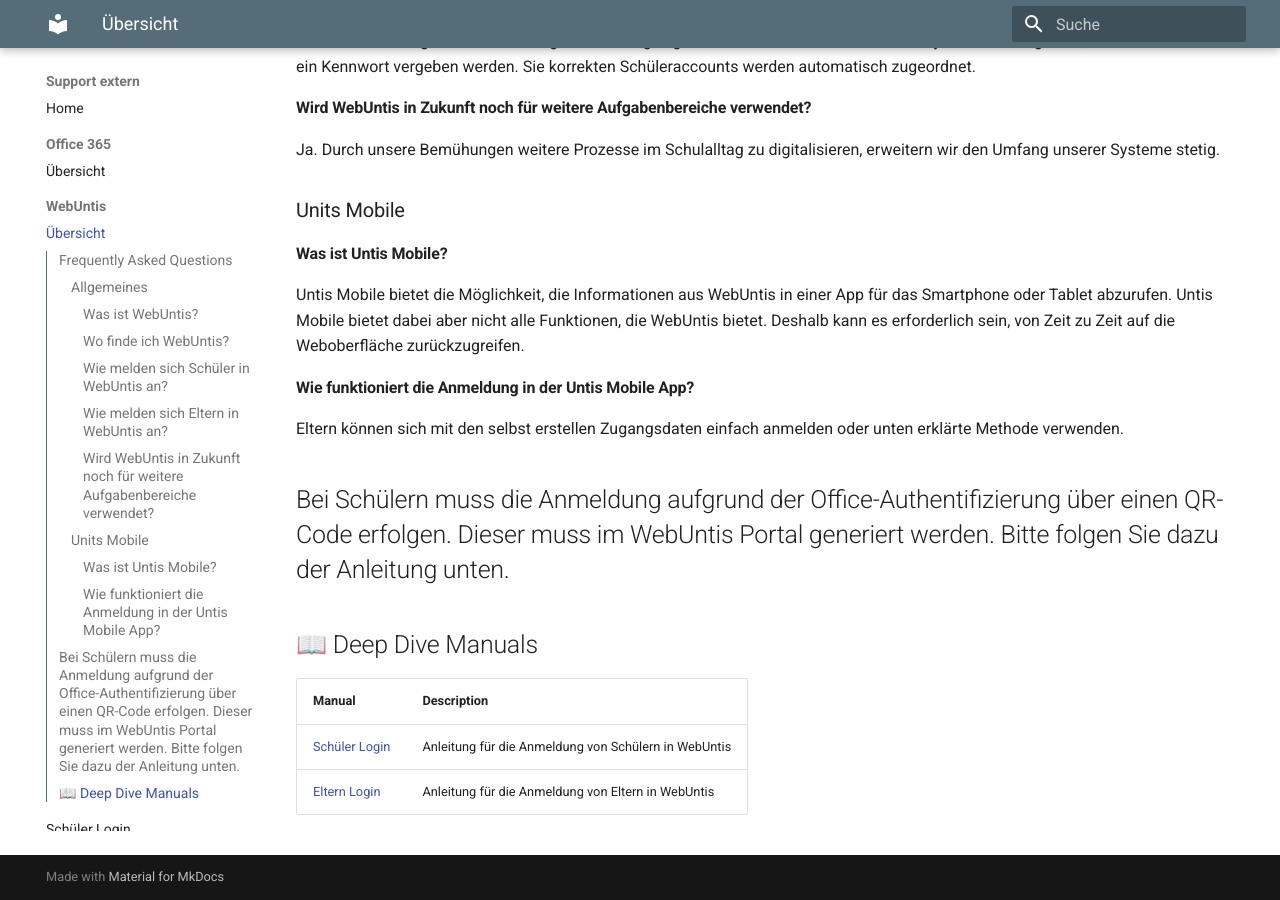
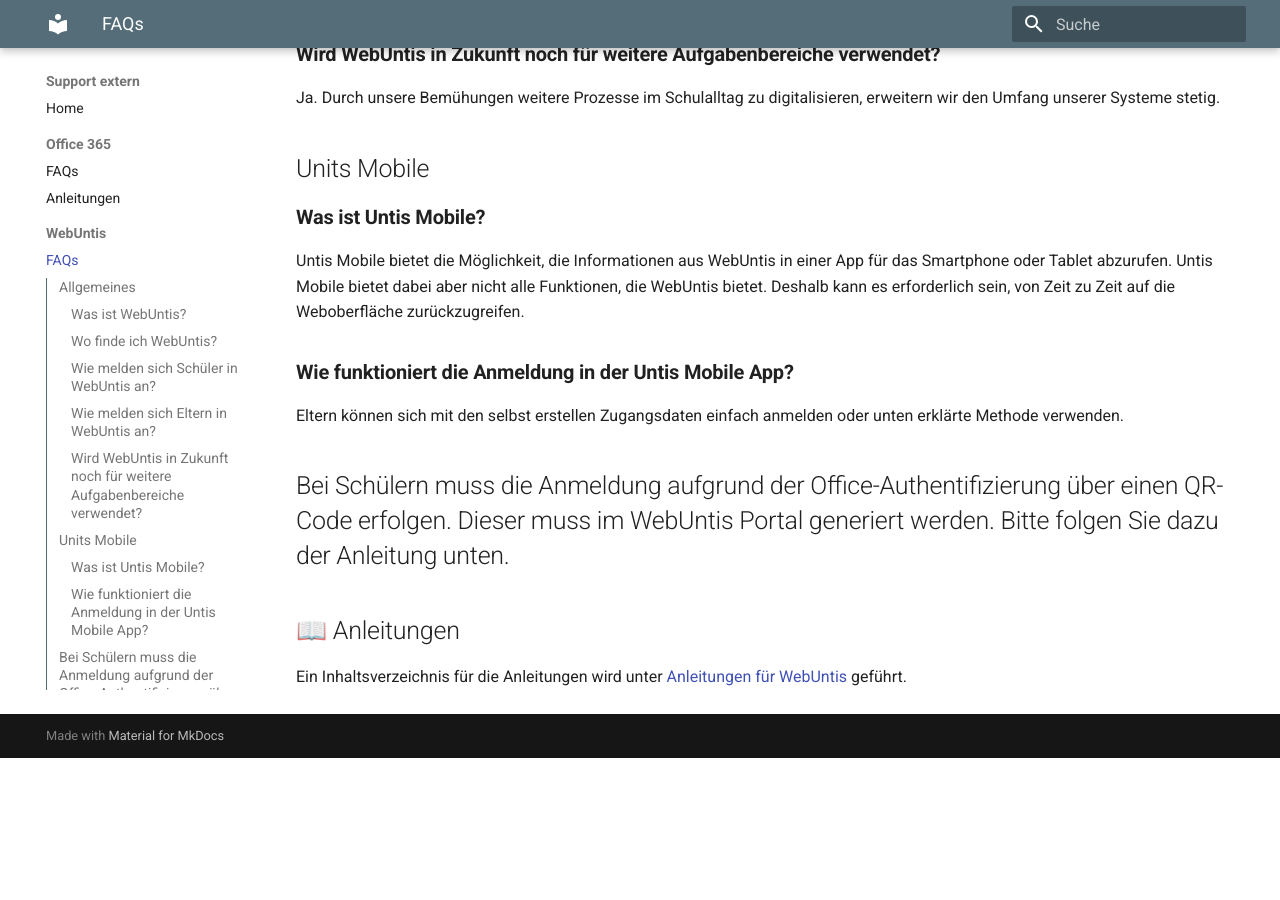
Before and after one commit to Paedagogium-Schwerin/paedagogium-schwerin.github.io, an MkDocs documentation site: the page built from docs/webuntis/index.md, in a window 1280 px wide and 900 px high, scrolled down 708 px. Built offline with MkDocs 1.6.1 and Material for MkDocs 9.7.7, drawn with Linux system fonts in a browser that asks for light colours; after the commit the page ends 1466 px from its top, so only the background shows below that; some of the changed text lies outside the part shown.

Commit message:
Improve navigation

```diff
--- a/docs/webuntis/index.md
+++ b/docs/webuntis/index.md
@@ -1,48 +1,39 @@
-# Office 365
+# WebUntis - FAQs
+## Allgemeines
 
-Antworten auf die häufigsten Fragen zu Office 365.
-
----
-
-## Frequently Asked Questions
-### Allgemeines
-
-#### **Was ist WebUntis?**
+### **Was ist WebUntis?**
 
 WebUntis ist für Schüler und Eltern die zentrale Informationsquelle für Stunden- und Vertretungsplan, sowie aktuelle Informationen zum Schulbetrieb.
 
-#### **Wo finde ich WebUntis?**
+### **Wo finde ich WebUntis?**
 
 Die URL für WebUntis lautet: [https://paedagogium-schwerin.webuntis.com](https://paedagogium-schwerin.webuntis.com/).
 
-#### **Wie melden sich Schüler in WebUntis an?**
+### **Wie melden sich Schüler in WebUntis an?**
 
 Schüler können sich in WebUntis einfach mit ihren Office-Zugangsdaten anmelden. Dafür muss auf der Startseite der Button “Office 365 Anmeldung” verwendet werden. Anschließend öffnet sich ein Pop-Up zur Anmeldung bei Office 365.
 
-#### **Wie melden sich Eltern in WebUntis an?**
+### **Wie melden sich Eltern in WebUntis an?**
 
 Eltern können sich über die Selbstregistrierung einen Erziehungsberechtigten-Account anlegen. Im System sind dazu die E-Mail-Adressen hinterlegt, die beim Vertragsschluss angelegt sind. Sofern die Mail-Adresse im System hinterlegt wird, kann anschließend ein Kennwort vergeben werden. Sie korrekten Schüleraccounts werden automatisch zugeordnet.
 
-#### **Wird WebUntis in Zukunft noch für weitere Aufgabenbereiche verwendet?**
+### **Wird WebUntis in Zukunft noch für weitere Aufgabenbereiche verwendet?**
 
 Ja. Durch unsere Bemühungen weitere Prozesse im Schulalltag zu digitalisieren, erweitern wir den Umfang unserer Systeme stetig.
 
-### Units Mobile
+## Units Mobile
 
-#### **Was ist Untis Mobile?**
+### **Was ist Untis Mobile?**
 
 Untis Mobile bietet die Möglichkeit, die Informationen aus WebUntis in einer App für das Smartphone oder Tablet abzurufen. Untis Mobile bietet dabei aber nicht alle Funktionen, die WebUntis bietet. Deshalb kann es erforderlich sein, von Zeit zu Zeit auf die Weboberfläche zurückzugreifen.
 
-#### **Wie funktioniert die Anmeldung in der Untis Mobile App?**
+### **Wie funktioniert die Anmeldung in der Untis Mobile App?**
 
 Eltern können sich mit den selbst erstellen Zugangsdaten einfach anmelden oder unten erklärte Methode verwenden.
 
 Bei Schülern muss die Anmeldung aufgrund der Office-Authentifizierung über einen QR-Code erfolgen. Dieser muss im WebUntis Portal generiert werden. Bitte folgen Sie dazu der Anleitung unten.
 ---
 
-## 📖 Deep Dive Manuals
+## 📖 Anleitungen
 
-| Manual | Description |
-|--------|-------------|
-| [Schüler Login](students-login.md) | Anleitung für die Anmeldung von Schülern in WebUntis |
-| [Eltern Login](parents-login.md) | Anleitung für die Anmeldung von Eltern in WebUntis |
+Ein Inhaltsverzeichnis für die Anleitungen wird unter [Anleitungen für WebUntis](manuals.md) geführt.
--- a/mkdocs.yml
+++ b/mkdocs.yml
@@ -31,8 +31,12 @@ markdown_extensions:
 nav:
   - Home: index.md
   - Office 365:
-      - Übersicht: office365/index.md
+      - FAQs: office365/index.md
+      - Anleitungen: office365/manuals.md
   - WebUntis:
-      - Übersicht: webuntis/index.md
+      - FAQs: webuntis/index.md
+      - Anleitungen: webuntis/manuals.md
       - Schüler Login: webuntis/students-login.md
       - Eltern Login: webuntis/parents-login.md
+  - iPads:
+      - Informationen: iPads/index.md
```
Also changed, not shown: docs/office365/index.md (+3 -8 lines), docs/office365/manuals.md (added, +1 -0 lines), docs/webuntis/manuals.md (added, +9 -0 lines).
